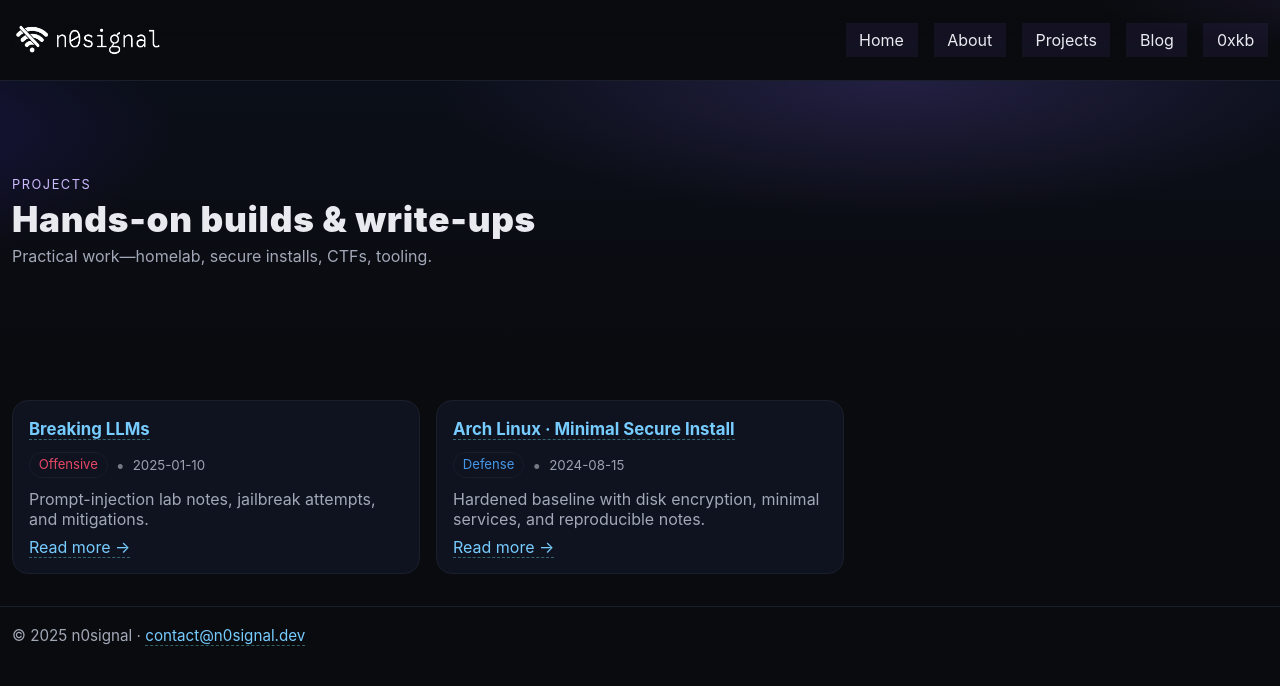
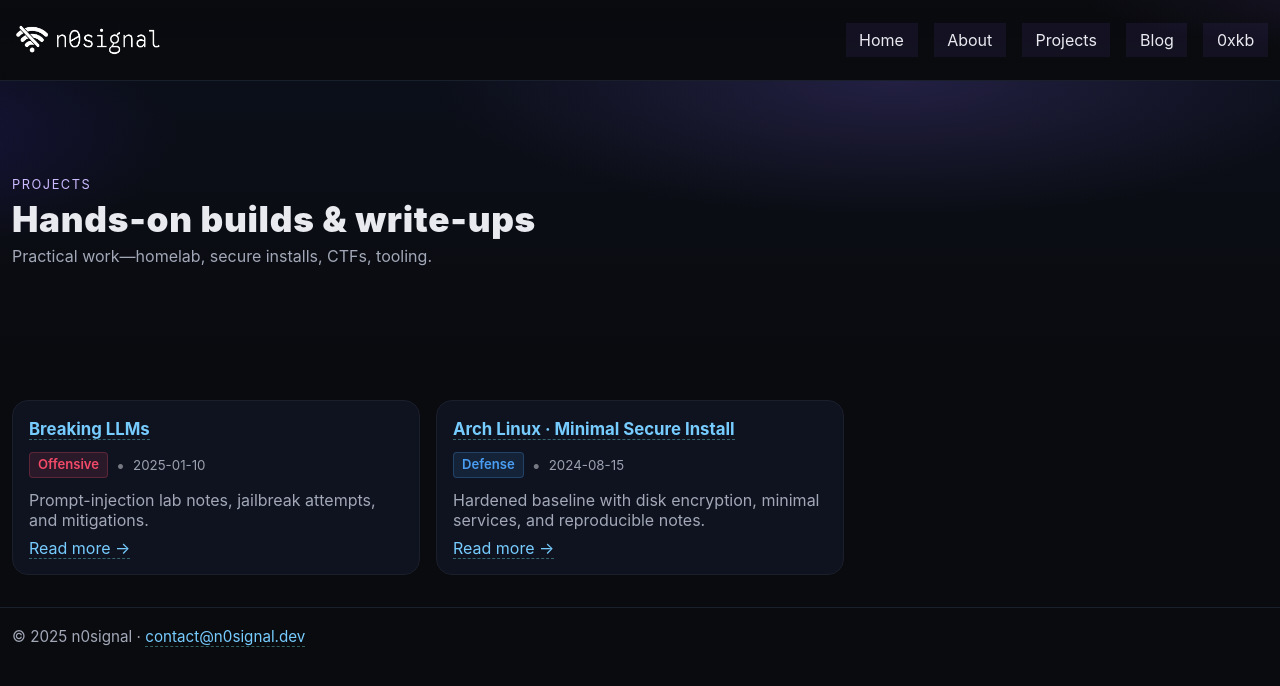
Before and after one commit to Kaninte/n0signal.dev, a Jekyll site: the page built from projects/index.html, in a window 1280 px wide. Shown: the top 686 px of the page. Built offline with Jekyll 4.4.1, drawn with Linux system fonts in a browser that asks for light colours.

Commit message:
Added background coloring to project badge type
> added css styling to update the background color of the project type

```diff
--- a/assets/style.css
+++ b/assets/style.css
@@ -115,22 +115,36 @@ section.wrap > h2{margin-top:.2rem; margin-bottom:1.4rem;}
 /* === Project card meta / type badge === */
 .meta{
   display:flex; align-items:center; gap:.5rem;
-  margin:.1rem 0 .2rem; opacity:.95;
+  margin:.1rem 0 .3rem; opacity:.95;
 }
 .meta small{ color:var(--muted) }
 .meta .dot{ opacity:.5 }
 
+/* Square type badge with tinted background */
 .badge{
   display:inline-block;
-  font-size:.82rem; line-height:1;
-  padding:.35rem .55rem;
+  font-size:.82rem;
+  font-weight:600;
+  line-height:1.2;
+  padding:.25rem .5rem;
   border:1px solid var(--border);
-  border-radius:999px;
-  opacity:.95;
+  border-radius:4px; /* square corners */
 }
 
-/* colour variants (support both 'purp' and 'purple') */
-.badge.red{ color:var(--red) }
-.badge.blue{ color:var(--blue) }
+/* Colour variants with subtle tinted background */
+.badge.red{
+  color:var(--red);
+  background:rgba(255,77,109,.12);
+  border-color:rgba(255,77,109,.25);
+}
+.badge.blue{
+  color:var(--blue);
+  background:rgba(77,166,255,.12);
+  border-color:rgba(77,166,255,.25);
+}
 .badge.purp,
-.badge.purple{ color:var(--purple) }
+.badge.purple{
+  color:var(--purple);
+  background:rgba(141,107,255,.12);
+  border-color:rgba(141,107,255,.25);
+}
```
